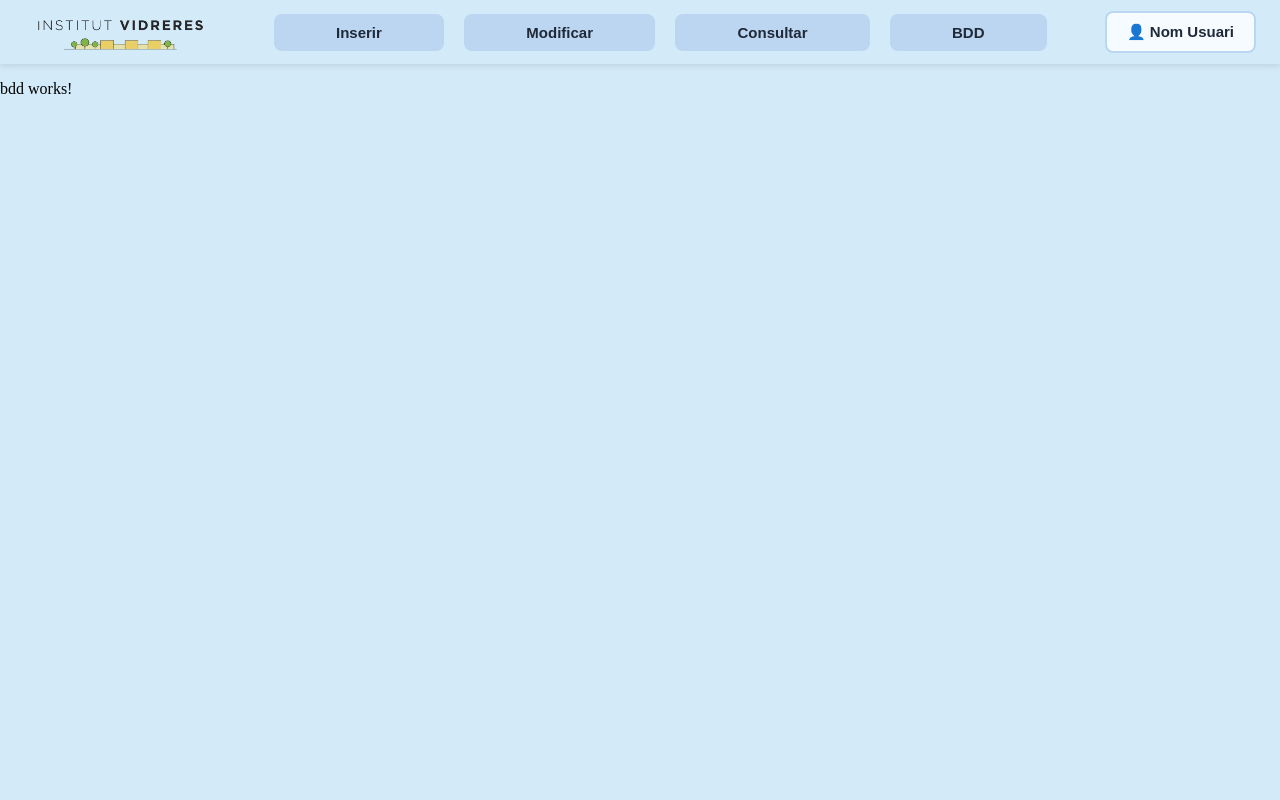
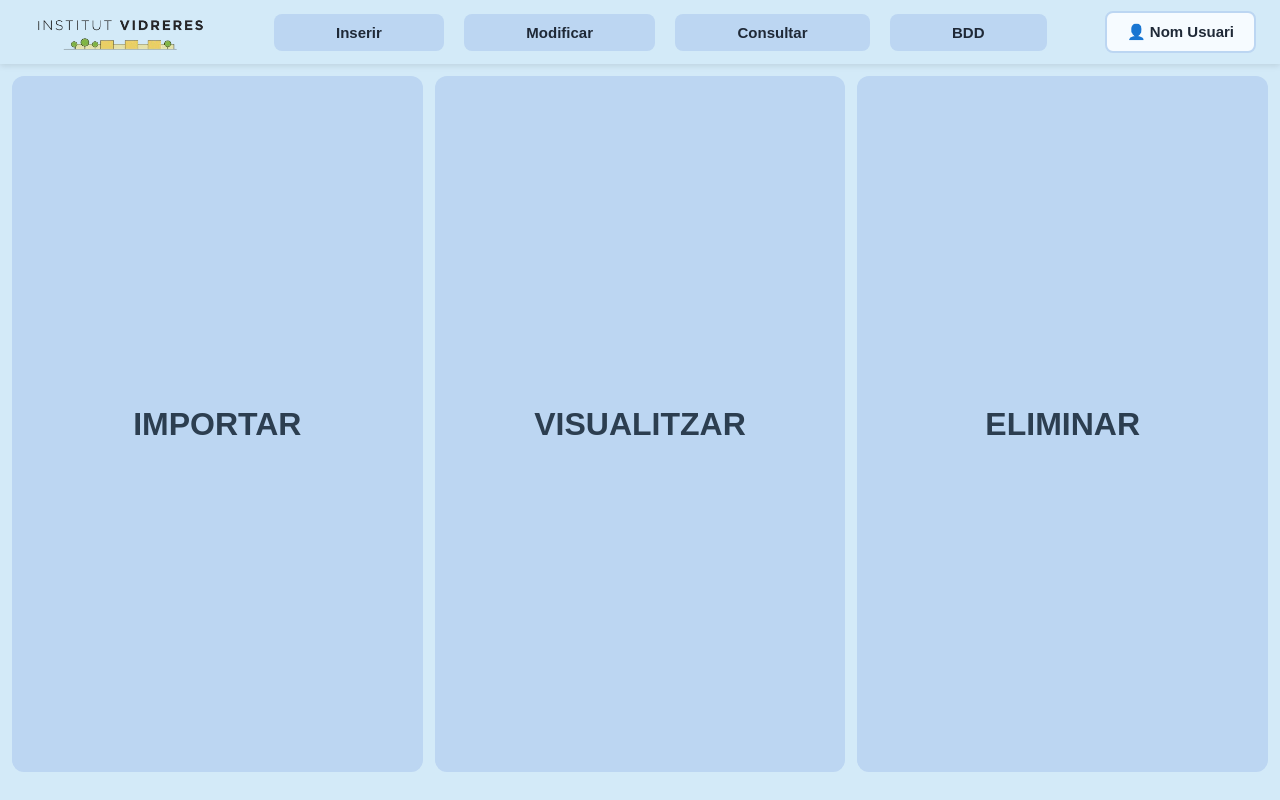
Before and after one commit to kituss44/projecte1, an Angular app: page /bdd in a window 1280 px wide. Built offline with nearby package versions, Linux system fonts and the light colour scheme.

Commit message:
BDD 3 buttons

```diff
--- a/src/app/Components/bdd/bdd.css
+++ b/src/app/Components/bdd/bdd.css
@@ -0,0 +1,41 @@
+.pagina {
+  display: flex;
+  flex-direction: column;
+  height: 90vh;
+}
+
+.botons {
+  flex: 1;
+  display: flex;
+  gap: 12px;
+  padding: 12px;
+}
+
+.boto {
+  flex: 1;
+  border: none;
+  border-radius: 12px;
+  font-size: 2rem;
+  font-weight: bold;
+  color: #2c3e50;
+  cursor: pointer;
+  transition: background 0.2s, transform 0.2s;
+}
+
+.importar {
+  background: #BCD6F2;
+}
+
+.visualitzar {
+  background: #BCD6F2;
+}
+
+.eliminar {
+  background: #BCD6F2;
+}
+
+.boto:hover {
+  background: #A7C7E7;
+  transform: scale(1.02);
+  border: 1px solid black;
+}
--- a/src/app/Components/bdd/bdd.html
+++ b/src/app/Components/bdd/bdd.html
@@ -1,2 +1,8 @@
 <app-menu-header/>
-<p>bdd works!</p>
+<div class="pagina">
+  <main class="botons">
+    <button class="boto importar" routerLink="/bddimportar">IMPORTAR</button>
+    <button class="boto visualitzar" routerLink="/bddvisualitzar">VISUALITZAR</button>
+    <button class="boto eliminar" routerLink="/bddeliminar">ELIMINAR</button>
+  </main>
+</div>
--- a/src/app/Components/bdd/bdd.ts
+++ b/src/app/Components/bdd/bdd.ts
@@ -1,8 +1,9 @@
 import { Component } from '@angular/core';
 import { MenuHeader } from '../menu-header/menu-header';
+import { RouterLink } from '@angular/router';
 
 @Component({
-  imports: [MenuHeader],
+  imports: [MenuHeader, RouterLink],
   selector: 'app-bdd',
   styleUrl: './bdd.css',
   templateUrl: './bdd.html',
--- a/src/app/app.routes.ts
+++ b/src/app/app.routes.ts
@@ -13,6 +13,9 @@ import { ConsultarGrup } from './Components/consultar-grup/consultar-grup';
 import { ConsultarData } from './Components/consultar-data/consultar-data';
 import { ConsultarProfessor } from './Components/consultar-professor/consultar-professor';
 import { ConsultarIntervalDates } from './Components/consultar-interval-dates/consultar-interval-dates';
+import { BddImportar } from './Components/bdd-importar/bdd-importar';
+import { BddVisualitzar } from './Components/bdd-visualitzar/bdd-visualitzar';
+import { BddEliminar } from './Components/bdd-eliminar/bdd-eliminar';
 
 
 export const routes: Routes = [
@@ -30,4 +33,7 @@ export const routes: Routes = [
   { path: 'consultardata', component: ConsultarData},
   { path: 'consultarprofessor', component: ConsultarProfessor},
   { path: 'consultarinterval', component: ConsultarIntervalDates},
+  { path: 'bddimportar', component: BddImportar},
+  { path: 'bddvisualitzar', component: BddVisualitzar},
+  { path: 'bddeliminar', component: BddEliminar},
 ];
```
